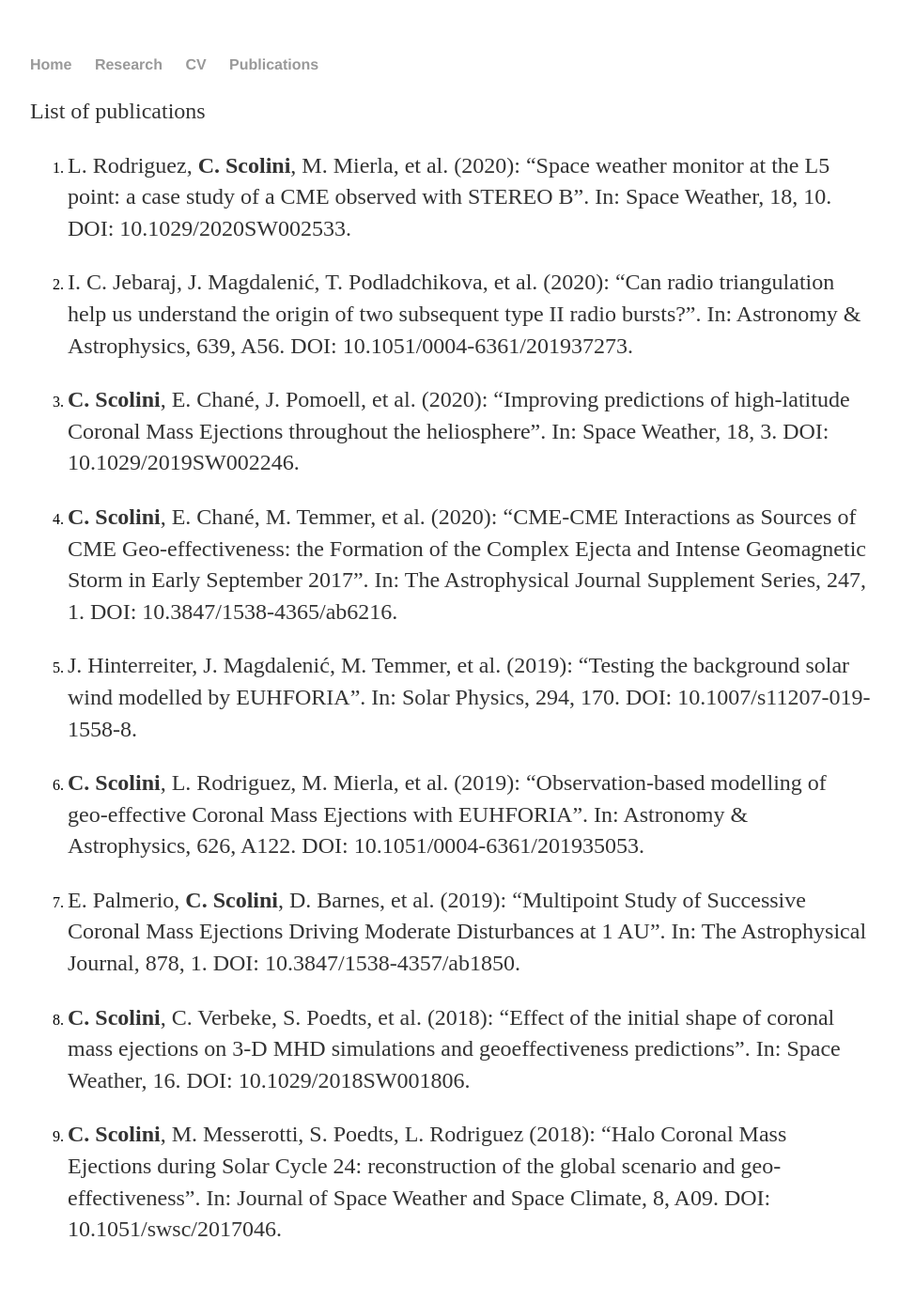
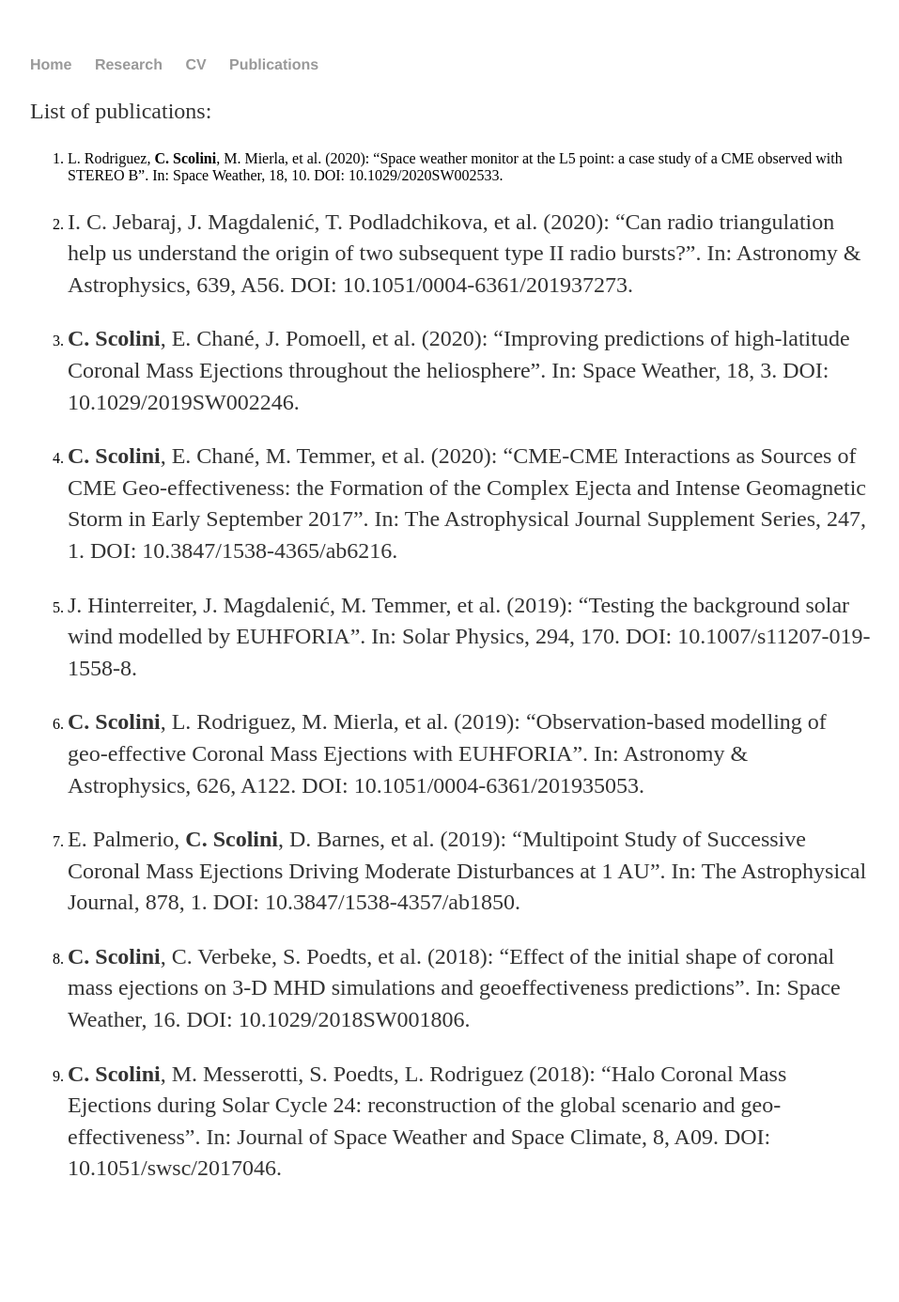
Before and after one commit to scolini/scolini.github.io, a Jekyll site: the page built from publications/index.html, in a window 1280 px wide. Shown: the whole page at 94% size, without its empty margins (160-1117 px from the left). Built offline with Jekyll 4.4.1, drawn with Linux system fonts in a browser that asks for light colours; after the commit the page ends 1321 px from its top, so only the background shows below that.

```diff
--- a/publications/index.html
+++ b/publications/index.html
@@ -3,10 +3,10 @@ layout: default
 title: Camilla Scolini
 ---
 <div class="blurb">
-  <p>List of publications</p>
+  <p>List of publications:
 
   <ol>
-    <li><p>L. Rodriguez, <b>C. Scolini</b>, M. Mierla, et al. (2020):
+    <li>L. Rodriguez, <b>C. Scolini</b>, M. Mierla, et al. (2020):
       “Space weather monitor at the L5 point: a case study of a CME observed with STEREO B”.
       In: Space Weather, 18, 10. DOI: 10.1029/2020SW002533.</p></li>
     <li><p>I. C. Jebaraj, J. Magdalenić, T. Podladchikova, et al. (2020):
```
